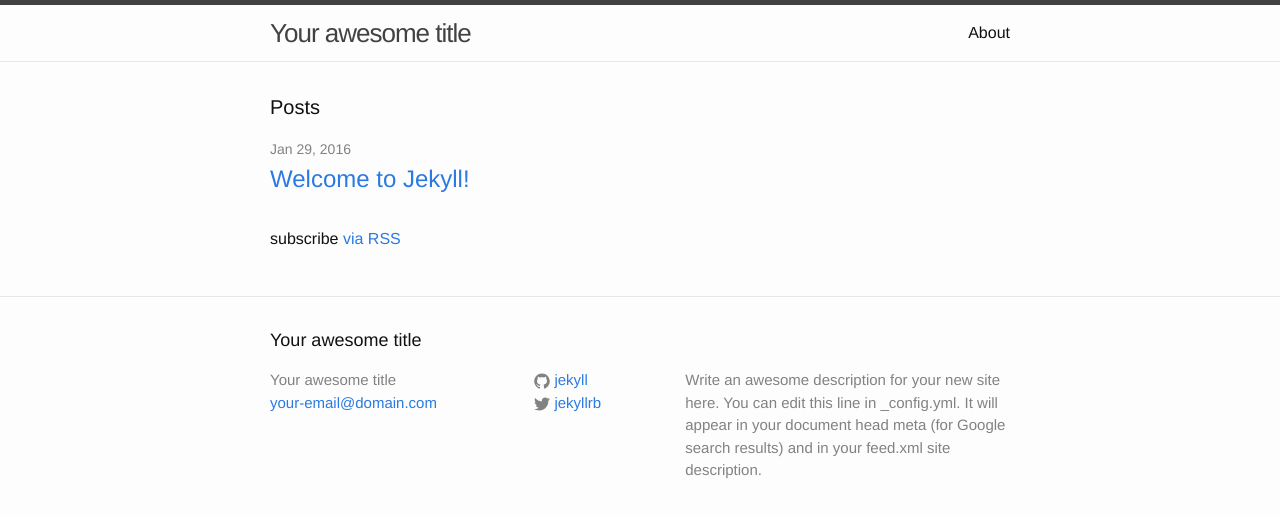
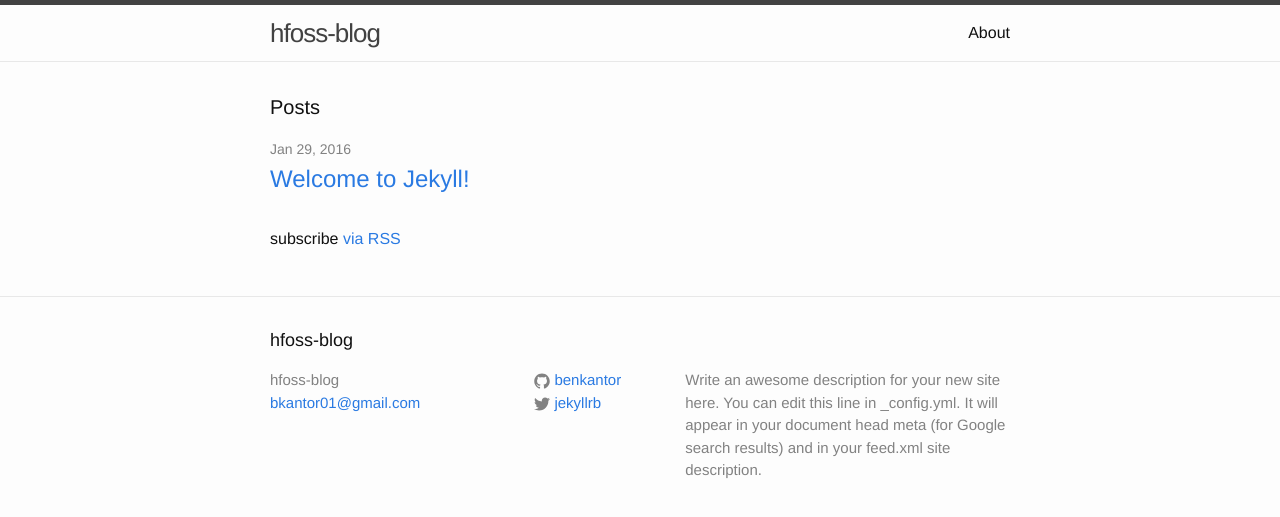
Before and after one commit to benkantor/hfloss-blog, a Jekyll site: the page built from index.html, in a window 1280 px wide. Shown: the top 517 px of the page. Built offline with Jekyll 4.4.1, drawn with Linux system fonts in a browser that asks for light colours.

Commit message:
Change blog configuration for hosting

```diff
--- a/_config.yml
+++ b/_config.yml
@@ -1,14 +1,14 @@
 # Site settings
-title: Your awesome title
-email: your-email@domain.com
+title: hfoss-blog
+email: bkantor01@gmail.com
 description: > # this means to ignore newlines until "baseurl:"
   Write an awesome description for your new site here. You can edit this
   line in _config.yml. It will appear in your document head meta (for
   Google search results) and in your feed.xml site description.
-baseurl: "" # the subpath of your site, e.g. /blog/
-url: "http://yourdomain.com" # the base hostname & protocol for your site
+baseurl: "/hfoss-blog/" # the subpath of your site, e.g. /blog/
+url: "http://benkantor.github.io" # the base hostname & protocol for your site
 twitter_username: jekyllrb
-github_username:  jekyll
+github_username:  benkantor
 
 # Build settings
 markdown: kramdown
```
